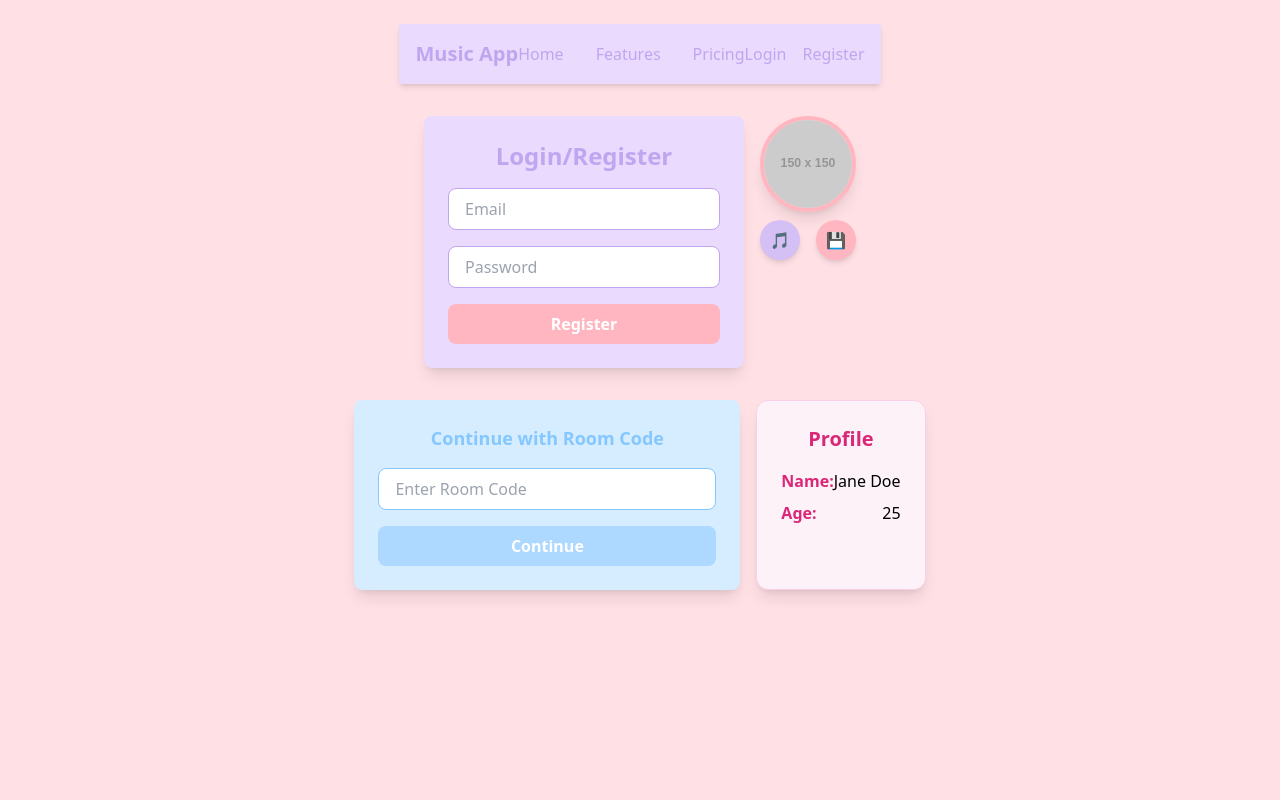
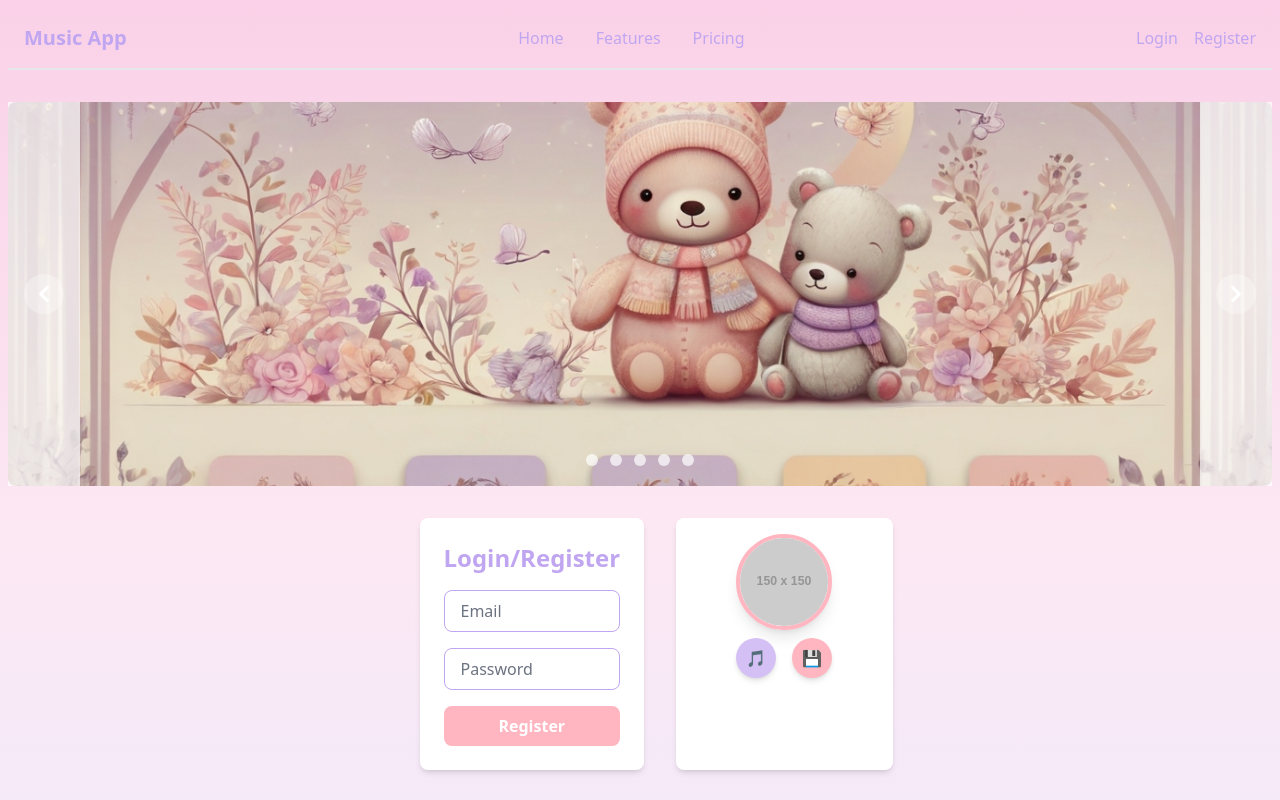
Before and after one commit to hiepit2k3/ui_music, a Vue app: page / in a window 1280 px wide. Shown: the top 800 px of the page. Built offline with nearby package versions, Linux system fonts and the light colour scheme.

Commit message:
update ui 11/12/2024

```diff
--- a/package.json
+++ b/package.json
@@ -9,6 +9,7 @@
     "preview": "vite preview"
   },
   "dependencies": {
+    "flowbite": "^2.5.2",
     "vue": "^3.5.13",
     "vue-router": "^4.4.5"
   },
--- a/src/App.vue
+++ b/src/App.vue
@@ -1,14 +1,37 @@
 <template>
-  <div class="min-h-screen bg-pink-light flex flex-col items-center p-6">
-    <HeaderComponent />
-    <div class="mt-8 flex space-x-4">
-      <LoginRegisterForm />
-      <AvatarComponent />
+  <div class="min-h-screen w-full flex flex-col items-center p-2 bg-gradient-to-b from-pink-200 via-pink-100 to-purple-100 relative">
+    <!-- Header -->
+    <HeaderComponent/>
+
+    <!-- Slide Section (Carousel) -->
+    <div class="mt-8 w-full">
+      <SlideComponent />
     </div>
-    <div class="mt-8 flex space-x-4">
-      <RoomCodeComponent />
-      <ProfileComponent />
+
+    <!-- Login and Avatar Section -->
+    <div class="mt-8 flex flex-col md:flex-row justify-center space-y-4 md:space-y-0 md:space-x-8 relative">
+      <!-- Background Decoration -->
+      <div class="absolute inset-0 -z-10 overflow-hidden">
+        <svg class="w-full h-full" xmlns="http://www.w3.org/2000/svg" viewBox="0 0 1440 320">
+          <path fill="#fbcfe8" fill-opacity="0.8" d="M0,64L40,85.3C80,107,160,149,240,181.3C320,213,400,235,480,240C560,245,640,235,720,208C800,181,880,139,960,138.7C1040,139,1120,181,1200,176C1280,171,1360,117,1400,90.7L1440,64L1440,320L1400,320C1360,320,1280,320,1200,320C1120,320,1040,320,960,320C880,320,800,320,720,320C640,320,560,320,480,320C400,320,320,320,240,320C160,320,80,320,40,320L0,320Z"></path>
+          <path fill="#e5d0f4" fill-opacity="0.5" d="M0,96L48,117.3C96,139,192,181,288,202.7C384,224,480,224,576,192C672,160,768,96,864,96C960,96,1056,160,1152,186.7C1248,213,1344,203,1392,197.3L1440,192L1440,320L1392,320C1344,320,1248,320,1152,320C1056,320,960,320,864,320C768,320,672,320,576,320C480,320,384,320,288,320C192,320,96,320,48,320L0,320Z"></path>
+        </svg>
+      </div>
+
+      <LoginRegisterForm class="w-full md:w-1/2 bg-white rounded-lg shadow-md p-4" />
+      <AvatarComponent class="w-full md:w-1/2 bg-white rounded-lg shadow-md p-4" />
     </div>
+
+    <!-- Room Code and Profile Section -->
+    <div class="mt-8 flex flex-col md:flex-row justify-center space-y-4 md:space-y-0 md:space-x-8">
+      <RoomCodeComponent class="w-full md:w-1/2 bg-white rounded-lg shadow-md p-4" />
+      <ProfileComponent class="w-full md:w-1/2 bg-white rounded-lg shadow-md p-4" />
+    </div>
+
+    <!-- Footer Section -->
+    <footer class="mt-8 text-center text-gray-600 text-sm">
+      &copy; 2024 Music for Couples. All rights reserved.
+    </footer>
   </div>
 </template>
 
@@ -18,6 +41,7 @@ import LoginRegisterForm from "./components/LoginRegisterForm.vue";
 import AvatarComponent from "./components/AvatarComponent.vue";
 import RoomCodeComponent from "./components/RoomCodeComponent.vue";
 import ProfileComponent from "./components/ProfileComponent.vue";
+import SlideComponent from "./components/SlideComponent.vue";
 
 export default {
   components: {
@@ -26,6 +50,7 @@ export default {
     AvatarComponent,
     RoomCodeComponent,
     ProfileComponent,
+    SlideComponent, // Đưa vào trong components
   },
 };
 </script>
--- a/src/components/HeaderComponent.vue
+++ b/src/components/HeaderComponent.vue
@@ -1,5 +1,5 @@
 <template>
-    <div class="bg-purple-light flex justify-between items-center p-4 shadow-md max-w-screen-xl mx-auto">
+    <div class="flex justify-between w-full items-center border-b-2 p-4">
       <!-- Logo -->
       <h1 class="text-xl font-bold text-purple-dark">Music App</h1>
 
--- /dev/null
+++ b/src/components/SlideComponent.vue
@@ -0,0 +1,97 @@
+<template>
+<div id="default-carousel" class="relative w-full" data-carousel="slide">
+    <!-- Carousel wrapper -->
+    <div class="relative h-56 overflow-hidden rounded-lg md:h-96">
+         <!-- Item 1 -->
+        <div class="hidden duration-700 ease-in-out" data-carousel-item>
+            <img src="../assets/image/slide.jpg" class="absolute block w-full -translate-x-1/2 -translate-y-1/2 top-1/2 left-1/2" alt="...">
+        </div>
+        <!-- Item 2 -->
+        <div class="hidden duration-700 ease-in-out" data-carousel-item>
+            <img src="../assets/image/slide.jpg" class="absolute block w-full -translate-x-1/2 -translate-y-1/2 top-1/2 left-1/2" alt="...">
+        </div>
+        <!-- Item 3 -->
+        <div class="hidden duration-700 ease-in-out" data-carousel-item>
+            <img src="../assets/image/slide.jpg" class="absolute block w-full -translate-x-1/2 -translate-y-1/2 top-1/2 left-1/2" alt="...">
+        </div>
+        <!-- Item 4 -->
+        <div class="hidden duration-700 ease-in-out" data-carousel-item>
+            <img src="../assets/image/slide.jpg" class="absolute block w-full -translate-x-1/2 -translate-y-1/2 top-1/2 left-1/2" alt="...">
+        </div>
+        <!-- Item 5 -->
+        <div class="hidden duration-700 ease-in-out" data-carousel-item>
+            <img src="../assets/image/slide.jpg" class="absolute block w-full -translate-x-1/2 -translate-y-1/2 top-1/2 left-1/2" alt="...">
+        </div>
+    </div>
+    <!-- Slider indicators -->
+    <div class="absolute z-30 flex -translate-x-1/2 bottom-5 left-1/2 space-x-3 rtl:space-x-reverse">
+        <button type="button" class="w-3 h-3 rounded-full" aria-current="true" aria-label="Slide 1" data-carousel-slide-to="0"></button>
+        <button type="button" class="w-3 h-3 rounded-full" aria-current="false" aria-label="Slide 2" data-carousel-slide-to="1"></button>
+        <button type="button" class="w-3 h-3 rounded-full" aria-current="false" aria-label="Slide 3" data-carousel-slide-to="2"></button>
+        <button type="button" class="w-3 h-3 rounded-full" aria-current="false" aria-label="Slide 4" data-carousel-slide-to="3"></button>
+        <button type="button" class="w-3 h-3 rounded-full" aria-current="false" aria-label="Slide 5" data-carousel-slide-to="4"></button>
+    </div>
+    <!-- Slider controls -->
+    <button type="button" class="absolute top-0 start-0 z-30 flex items-center justify-center h-full px-4 cursor-pointer group focus:outline-none" data-carousel-prev>
+        <span class="inline-flex items-center justify-center w-10 h-10 rounded-full bg-white/30 dark:bg-gray-800/30 group-hover:bg-white/50 dark:group-hover:bg-gray-800/60 group-focus:ring-4 group-focus:ring-white dark:group-focus:ring-gray-800/70 group-focus:outline-none">
+            <svg class="w-4 h-4 text-white dark:text-gray-800 rtl:rotate-180" aria-hidden="true" xmlns="http://www.w3.org/2000/svg" fill="none" viewBox="0 0 6 10">
+                <path stroke="currentColor" stroke-linecap="round" stroke-linejoin="round" stroke-width="2" d="M5 1 1 5l4 4"/>
+            </svg>
+            <span class="sr-only">Previous</span>
+        </span>
+    </button>
+    <button type="button" class="absolute top-0 end-0 z-30 flex items-center justify-center h-full px-4 cursor-pointer group focus:outline-none" data-carousel-next>
+        <span class="inline-flex items-center justify-center w-10 h-10 rounded-full bg-white/30 dark:bg-gray-800/30 group-hover:bg-white/50 dark:group-hover:bg-gray-800/60 group-focus:ring-4 group-focus:ring-white dark:group-focus:ring-gray-800/70 group-focus:outline-none">
+            <svg class="w-4 h-4 text-white dark:text-gray-800 rtl:rotate-180" aria-hidden="true" xmlns="http://www.w3.org/2000/svg" fill="none" viewBox="0 0 6 10">
+                <path stroke="currentColor" stroke-linecap="round" stroke-linejoin="round" stroke-width="2" d="m1 9 4-4-4-4"/>
+            </svg>
+            <span class="sr-only">Next</span>
+        </span>
+    </button>
+</div>
+
+  </template>
+
+  <script>
+  export default {
+    data() {
+      return {
+        currentIndex: 0,
+        slides: [
+          { image: '/src/assets/image/slide.jpg', title: 'Slide 1 - Mô tả ngắn' },
+          { image: '/src/assets/image/slide.jpg', title: 'Slide 2 - Mô tả ngắn' },
+          { image: '/src/assets/image/slide.jpg', title: 'Slide 3 - Mô tả ngắn' },
+        ],
+      };
+    },
+    methods: {
+      nextSlide() {
+        if (this.currentIndex < this.slides.length - 1) {
+          this.currentIndex++;
+        } else {
+          this.currentIndex = 0; // Loop back to the first slide
+        }
+      },
+      prevSlide() {
+        if (this.currentIndex > 0) {
+          this.currentIndex--;
+        } else {
+          this.currentIndex = this.slides.length - 1; // Loop back to the last slide
+        }
+      },
+    },
+  };
+  </script>
+
+  <style scoped>
+  button {
+    font-size: 24px;
+    background-color: rgba(255, 255, 255, 0.7);
+    border: none;
+    cursor: pointer;
+  }
+
+  button:hover {
+    background-color: rgba(255, 255, 255, 0.9);
+  }
+  </style>
--- a/src/main.js
+++ b/src/main.js
@@ -3,6 +3,7 @@ import './assets/main.css'
 import { createApp } from 'vue'
 import App from './App.vue'
 import router from './router'
+import 'flowbite'
 
 const app = createApp(App)
 
--- a/tailwind.config.js
+++ b/tailwind.config.js
@@ -1,6 +1,8 @@
 /** @type {import('tailwindcss').Config} */
 export default {
-  content: ["./index.html", "./src/**/*.{vue,js,ts,jsx,tsx}"],
+  content: ["./index.html", "./src/**/*.{vue,js,ts,jsx,tsx}",
+    "./node_modules/flowbite/**/*.js"
+  ],
   theme: {
     extend: {
       colors: {
@@ -25,5 +27,7 @@ export default {
       },
     },
   },
-  plugins: [],
+  plugins: [
+    require('flowbite/plugin')
+  ],
 };
```
Also changed, not shown: src/assets/image/slide.jpg (added), 1 other file (tests, documents, lock files or other folders).
